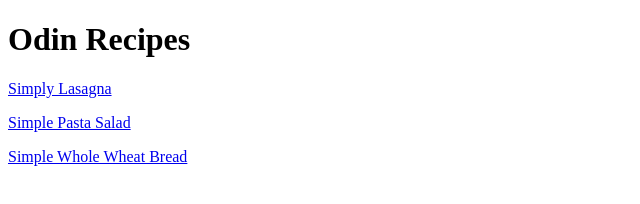
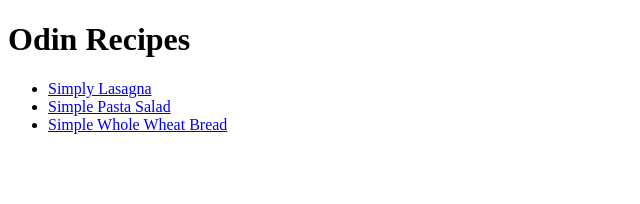
Before and after one commit to dubbed14/4-odin-recipes, a plain HTML site: page index.html in a window 1280 px wide. Shown: the whole page, without its empty margins (0-640 px from the left). Drawn offline with Linux system fonts and the light colour scheme.

Commit message:
feat: add recipes to list

```diff
--- a/index.html
+++ b/index.html
@@ -7,8 +7,10 @@
 
     <body>
         <h1>Odin Recipes</h1>
-        <a href="recipes/lasagna.html" target="_blank" ref="noopener noreferrer">Simply Lasagna</a>
-        <p><a href="recipes/pasta.html" target="_blank" ref="noopener noreferrer">Simple Pasta Salad</a></p>
-        <p><a href="recipes/bread.html" target="_blank" ref="noopener noreferrer">Simple Whole Wheat Bread</a></p>
+        <ul>
+            <li><a href="recipes/lasagna.html" target="_blank" ref="noopener noreferrer">Simply Lasagna</a></li>
+            <li><a href="recipes/pasta.html" target="_blank" ref="noopener noreferrer">Simple Pasta Salad</a></li>
+            <li><a href="recipes/bread.html" target="_blank" ref="noopener noreferrer">Simple Whole Wheat Bread</a></li>
+        </ul>
     </body>
 </html>
```
